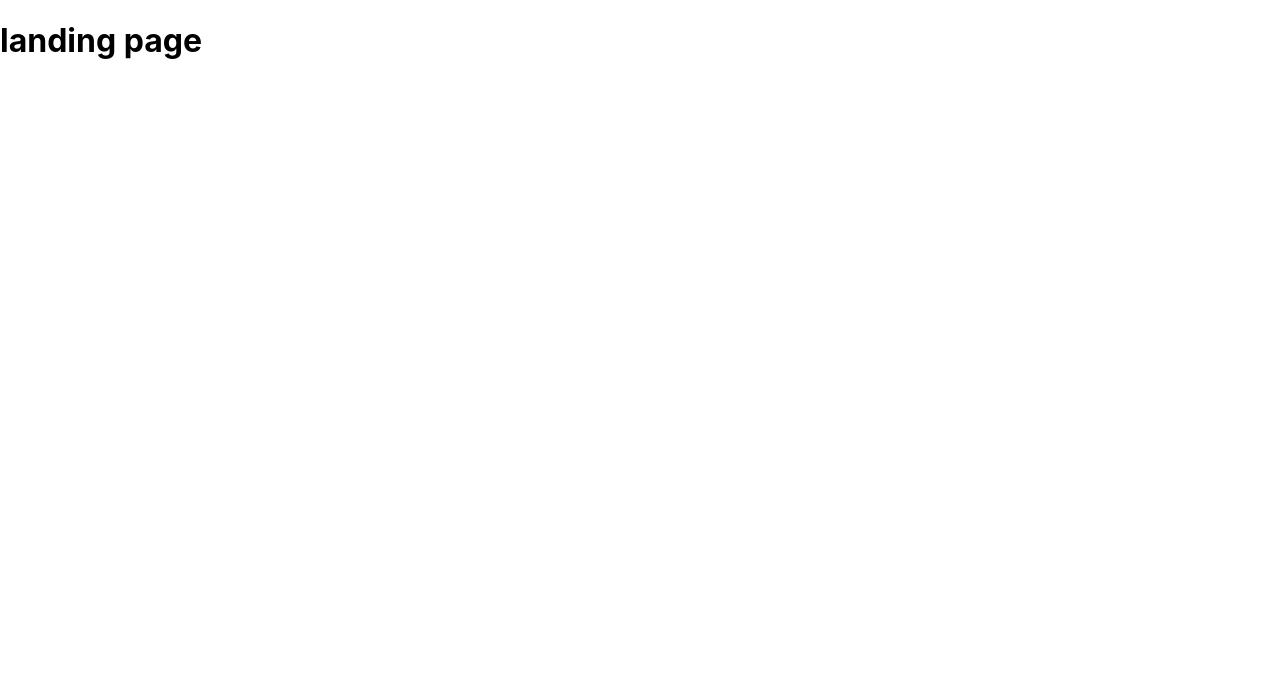
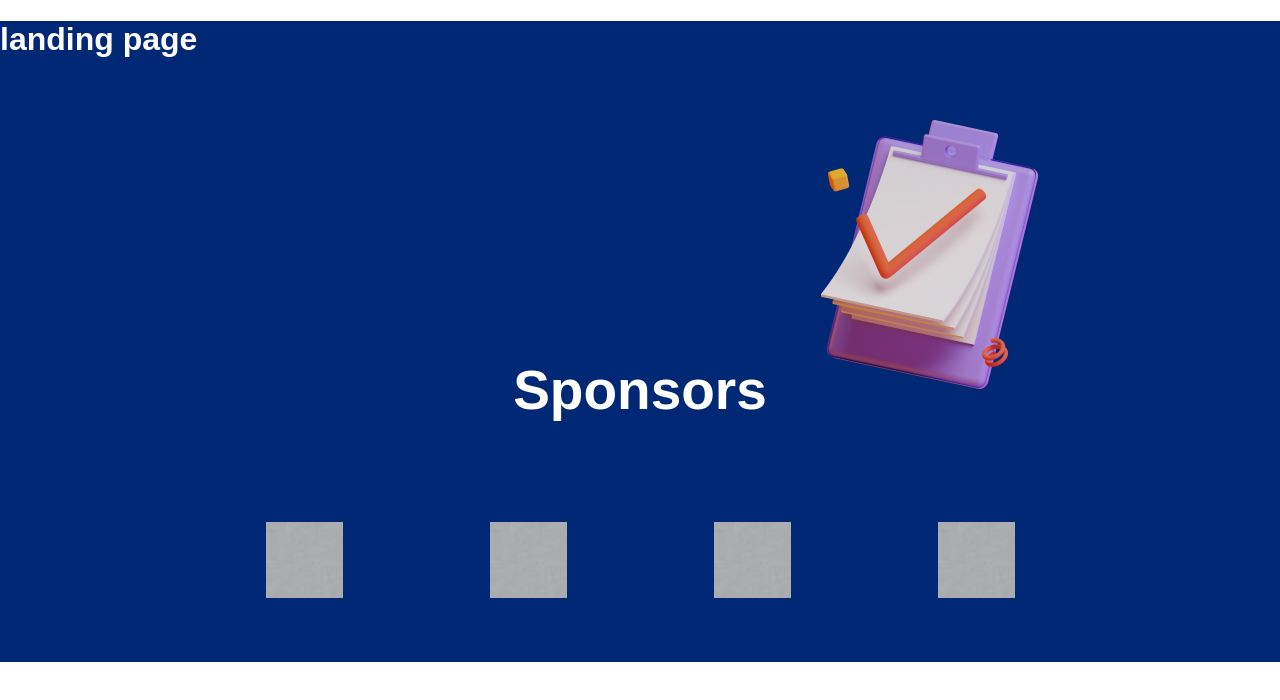
Before and after one commit to rindishkrishna/technopreneur, a React (Create React App) app: page / in a window 1280 px wide. Shown: the top 700 px of the page. Built offline with nearby package versions, Linux system fonts and the light colour scheme.

Commit message:
Added FAQs and Sponsors

```diff
--- a/src/App.css
+++ b/src/App.css
@@ -10,3 +10,9 @@
   color: #fff;
   font-family: "Montserrat", sans-serif;
 }
+
+#landingPage {
+  background-color: #002874;
+  color: #fff;
+  font-family: "Montserrat", sans-serif;
+}
--- a/src/Components/HackathonPage/FAQ/Faq.js
+++ b/src/Components/HackathonPage/FAQ/Faq.js
@@ -0,0 +1,22 @@
+import React from "react";
+import "./Faqs.css";
+
+const Faqs = () => {
+  return (
+    <div className="container">
+      <h3 className="faqs">FAQ</h3>
+      <div className="faq-text">
+        <p>
+          Lorem ipsum dolor sit amet, consectetur adipiscing elit, sed do
+          eiusmod tempor incididunt ut labore et dolore magna aliqua. Ut enim ad
+          minim veniam, quis nostrud exercitation ullamco laboris nisi ut
+          aliquip ex ea commodo consequat. Duis aute irure dolor in
+          reprehenderit in voluptate velit esse cillum dolore eu fugiat nulla
+          pariatur.
+        </p>
+      </div>
+    </div>
+  );
+};
+
+export default Faqs;
--- /dev/null
+++ b/src/Components/HackathonPage/FAQ/Faqs.css
@@ -0,0 +1,16 @@
+.container {
+  margin: 0 auto;
+  max-width: 1280px;
+  width: 70%;
+  padding: 40px 0;
+}
+
+.faqs {
+  font-size: 40px;
+}
+
+.first,
+.second,
+.third {
+  margin: 40px 30px;
+}
--- /dev/null
+++ b/src/Components/HackathonPage/Sponsors/Sponsors.css
@@ -0,0 +1,17 @@
+.row {
+  display: flex;
+  flex-direction: row;
+  justify-content: space-between;
+  margin-top: 0;
+}
+
+#first,
+#second,
+#third {
+  flex: 1;
+}
+
+.heading {
+  font-size: 40px;
+  text-align: left;
+}
--- a/src/Components/HackathonPage/Sponsors/Sponsors.js
+++ b/src/Components/HackathonPage/Sponsors/Sponsors.js
@@ -0,0 +1,24 @@
+import React from "react";
+import sponsorImg from "../../../Assets/grey-square.jpg";
+import "./Sponsors.css";
+
+const Sponsors = () => {
+  return (
+    <div className="container">
+      <h1 className="heading">Sponsors</h1>
+      <div className="row">
+        <div className="first">
+          <img src={sponsorImg} alt="first "></img>
+        </div>
+        <div className="second">
+          <img src={sponsorImg} alt="second "></img>
+        </div>
+        <div className="third">
+          <img src={sponsorImg} alt="third "></img>
+        </div>
+      </div>
+    </div>
+  );
+};
+
+export default Sponsors;
--- /dev/null
+++ b/src/Components/LandingPage/Sponsors/Sponsors.css
@@ -0,0 +1,34 @@
+.container {
+  margin: 0 auto;
+  max-width: 1280px;
+  width: 70%;
+}
+
+.sponsor-heading {
+  text-align: center;
+  font-size: 55px;
+  margin-bottom: 40px;
+  padding: 30;
+  width: 100%;
+}
+
+.tick {
+  text-align: right;
+  margin-bottom: -90px;
+  margin-right: 50px;
+}
+
+.row {
+  margin-top: 100px;
+  display: flex;
+  flex-direction: row;
+  text-align: center;
+  justify-content: space-between;
+}
+
+#first,
+#second,
+#third,
+#fourth {
+  flex: 1;
+}
--- a/src/Components/LandingPage/Sponsors/Sponsors.js
+++ b/src/Components/LandingPage/Sponsors/Sponsors.js
@@ -0,0 +1,33 @@
+import React from "react";
+import sponsorImg from "../../../Assets/grey-square.jpg";
+import tick from "../../../Assets/Saly-26.png";
+import "./Sponsors.css";
+
+const Sponsors = () => {
+  return (
+    <div className="container">
+      <div className="tick">
+        <img src={tick} alt=""></img>
+      </div>
+      <div className="content">
+        <h3 className="sponsor-heading">Sponsors</h3>
+        <div className="row">
+          <div id="first">
+            <img src={sponsorImg} alt="first "></img>
+          </div>
+          <div id="second">
+            <img src={sponsorImg} alt="second "></img>
+          </div>
+          <div id="third">
+            <img src={sponsorImg} alt="third "></img>
+          </div>
+          <div id="fourth">
+            <img src={sponsorImg} alt="fourth "></img>
+          </div>
+        </div>
+      </div>
+    </div>
+  );
+};
+
+export default Sponsors;
--- a/src/Pages/HackathonPage.js
+++ b/src/Pages/HackathonPage.js
@@ -1,6 +1,8 @@
 import React from "react";
 import ProblemStatement from "../Components/HackathonPage/ProblemStatement/ProblemStatement";
 import Prizes from "../Components/HackathonPage/Prizes/Prizes";
+import Faqs from "../Components/HackathonPage/FAQ/Faq";
+import Sponsors from "../Components/HackathonPage/Sponsors/Sponsors";
 
 export function Hackathonpage(props) {
   return (
@@ -8,6 +10,8 @@ export function Hackathonpage(props) {
       <h1>Hackathonpage</h1>
       <ProblemStatement />
       <Prizes />
+      <Faqs />
+      <Sponsors />
     </div>
   );
 }
--- a/src/Pages/LandingPage.js
+++ b/src/Pages/LandingPage.js
@@ -1,9 +1,11 @@
 import React from "react";
+import Sponsors from "../Components/LandingPage/Sponsors/Sponsors";
 
 export function Landingpage(props) {
   return (
-    <>
+    <div id="landingPage">
       <h1>landing page</h1>
-    </>
+      <Sponsors />
+    </div>
   );
 }
```
Also changed, not shown: src/Assets/Saly-26.png (added), src/Assets/grey-square.jpg (added).
